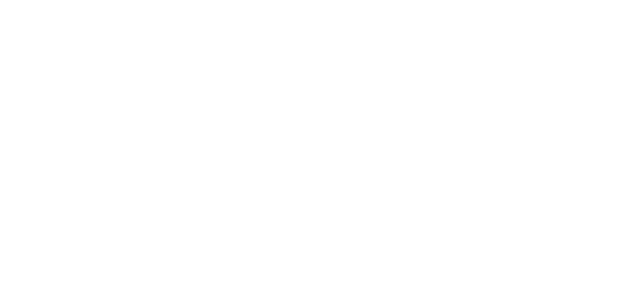
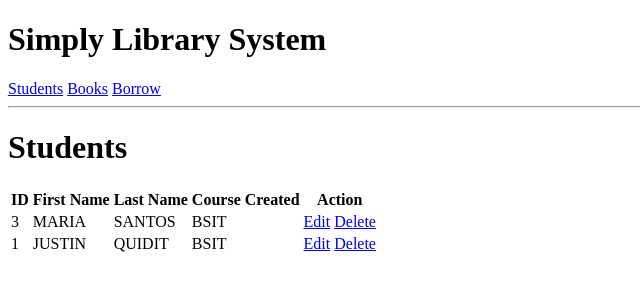
Before and after one commit to justin123x/it30b-, a PHP site: page /index.php?section=students in a window 1280 px wide. Before the commit the part shown is empty. Shown: the top 300 px of the page, without its empty margins (0-640 px from the left). Run offline with PHP 8.4, Linux system fonts and the light colour scheme; data comes from the database, SQL or seed files in the repository; data that the repository does not hold is empty.

Commit message:
Added student listing and library navigation

```diff
--- a/index.php
+++ b/index.php
@@ -21,6 +21,27 @@ try {
     die("Database connection failed" . $e->getMessage());
 }
 
+// Session
+session_start();
+
+// Determine current section
+$section = $_GET['section'] ?? 'students';
+
+// Determine CRUD Operation
+$action = $_GET['action'] ?? '';
+
+// Fetch Students
+if ($section=== 'students'){
+
+$stmt = $pdo->prepare("
+        SELECT *
+        FROM student
+        ORDER BY student_id DESC
+    ");
+    $stmt->execute();
+    $students = $stmt->fetchAll();
+}
+
 ?>
 
 <!DOCTYPE html>
@@ -31,6 +52,58 @@ try {
     <title>Document</title>
 </head>
 <body>
+    <h1>Simply Library System</h1>
+    <nav>
+        <a href="index.php?section=students">Students</a>
+        <a href="index.php?section=books">Books</a>
+        <a href="index.php?section=borrow">Borrow</a>
+</nav>
+<hr>
+<?php if($section === 'students'): ?>
+        <h1>Students</h1>
+       <table>
+        <thead>
+            <tr>
+                <th>ID</th>
+                <th>First Name</th>
+                <th>Last Name</th>
+                <th>Course</th>
+                <th>Created</th>
+                <th>Action</th>
+</tr>
+        </thead>
+        <tbody>
+    <?php foreach($students as $student): ?>
+        <tr>
+            <td>
+            <?=htmlspecialchars($student['student_id']) ?></td>
+    <td>
+            <?=htmlspecialchars($student['student_first_name']) ?></td>
+    <td>
+            <?=htmlspecialchars($student['student_last_name']) ?></td>
+    <td>
+            <?=htmlspecialchars($student['student_course']) ?></td>
+    <td>
+            <?=htmlspecialchars($student['student_created_at']) ?></td>
+    <td>
+        <a href="index.php?action=edit&id=<?=htmlspecialchars($student['student_id']) ?>">Edit</a>
 
+        <a href="index.php?action=delete&id=<?=htmlspecialchars($student['student_id']) ?>">Delete</a>
+    </td>
+    </tr>
+    <?php endforeach?>
+    </tbody>
+
+    </table>
+
+    <?php endif;?>
+
+        <?php if($section === 'books'): ?>
+        <h1>Books</h1>
+        <?php endif;?>
+
+        <?php if($section === 'borrow'): ?>
+        <h1>Borrow</h1>
+        <?php endif;?>
 </body>
 </html>
```
Also changed, not shown: 1 other file.
